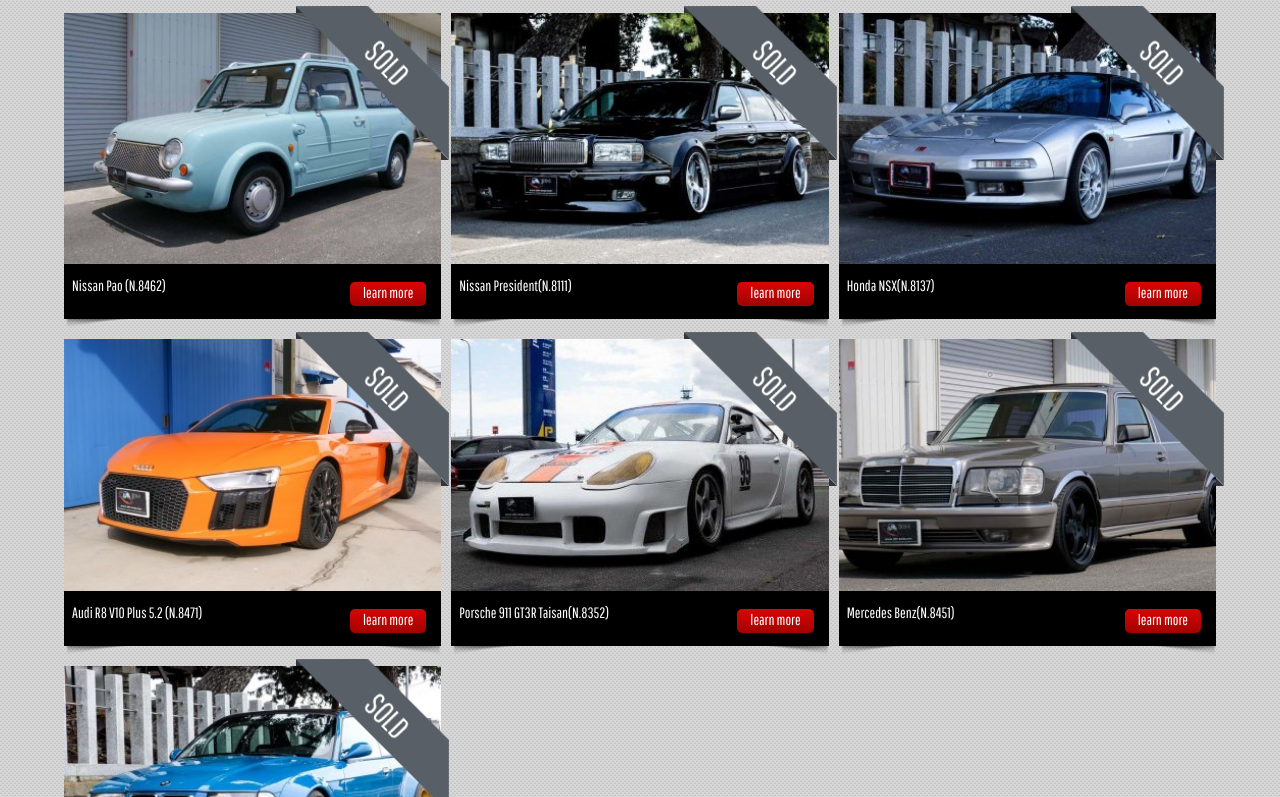
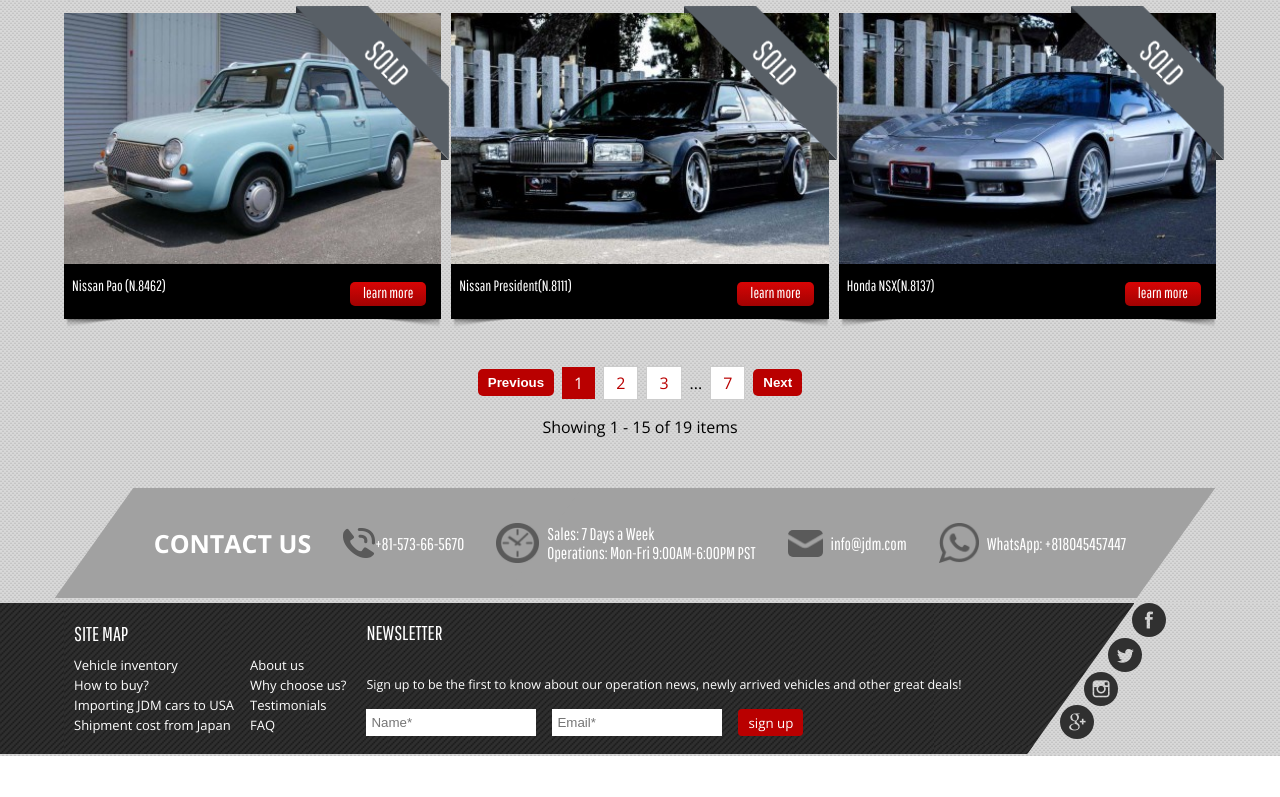
Before and after one commit to BazyshynAnton/jdmarket, a React (Vite) app: page /vehicle-inventory in a window 1280 px wide. Shown: the part 1740-2537 px from the top of the page. After the commit the page ends 2496 px from the top, so only its background shows below. Built offline with nearby package versions, Linux system fonts and the light colour scheme.

Commit message:
add navigation

```diff
--- a/src/components/contentOfVehicleInventory/carSale/CarSale.jsx
+++ b/src/components/contentOfVehicleInventory/carSale/CarSale.jsx
@@ -1,6 +1,12 @@
-import { NavLink, LazyLoadImage } from '../../shared/utils/reactImports'
+import {
+  NavLink,
+  LazyLoadImage,
+  useState,
+} from '../../shared/utils/reactImports'
 
 import CardSale from './cardSale/CardSale'
+import CarSaleNavigation from './carSaleNavigation/CarSaleNavigation'
+import InformationDesk from '../../contentOfHomePage/homePageComponents/informationDesk/InformationDesk'
 
 import jdmSports from '../../../assets/pictures/jdmSports.jpg'
 import jdmClassic from '../../../assets/pictures/jdmClassic.jpg'
@@ -11,6 +17,12 @@ import vehiclePageCars from '../../../data/vehiclePageCars'
 import styles from './CarSale.module.scss'
 
 const CarSale = () => {
+  const [currentPage, setCurrentPage] = useState(1)
+  const limit = 15
+  const startIndex = (currentPage - 1) * limit
+  const endIndex = startIndex + limit
+
+  const currentCars = vehiclePageCars.slice(startIndex, endIndex)
   return (
     <>
       <div className={styles.mainNavAndSectionContainer}>
@@ -63,7 +75,7 @@ const CarSale = () => {
         </div>
       </div>
       <div className={styles.containerOfAllCars}>
-        {vehiclePageCars.map((card) => (
+        {currentCars.map((card) => (
           <NavLink
             key={card.id}
             to={`/vehicle-inventory/${card.id}`}
@@ -73,6 +85,14 @@ const CarSale = () => {
           </NavLink>
         ))}
       </div>
+      <CarSaleNavigation
+        currentPage={currentPage}
+        total={100}
+        limit={limit}
+        vehiclePageCars={vehiclePageCars}
+        onPageChange={(page) => setCurrentPage(page)}
+      />
+      <InformationDesk />
     </>
   )
 }
--- /dev/null
+++ b/src/components/contentOfVehicleInventory/carSale/carSaleNavigation/CarSaleNavigation.jsx
@@ -0,0 +1,139 @@
+const PaginationItem = ({ page, onPageChange, currentPage }) => {
+  return (
+    <li
+      onClick={() => {
+        onPageChange(page)
+        window.scrollTo(0, 0)
+      }}
+    >
+      <span
+        style={{
+          background: page === currentPage ? '#b90000' : '#fff',
+          padding: '5px 12px',
+          border:
+            page === currentPage ? '1px sold #b90000' : '1px solid #cccccc',
+          color: page === currentPage ? '#fff' : '#b90000',
+          cursor: 'pointer',
+        }}
+      >
+        {page}
+      </span>
+    </li>
+  )
+}
+
+const range = (start, end) => {
+  return [...Array(end).keys()].map((el) => el + start)
+}
+
+const CarSaleNavigation = ({
+  currentPage,
+  total,
+  limit,
+  onPageChange,
+  vehiclePageCars,
+}) => {
+  const pagesCount = Math.ceil(total / limit)
+  const pages = range(1, pagesCount)
+
+  const startPage = Math.max(1, currentPage - 2)
+  const endPage = Math.min(pagesCount, currentPage + 2)
+
+  const visiblePages = pages.slice(startPage - 1, endPage)
+
+  const stylesForBtn = {
+    background: '#b90000',
+    padding: '6px 10px',
+    borderRadius: '5px',
+    fontWeight: '600',
+    color: '#fff',
+  }
+  return (
+    <>
+      <ul
+        style={{
+          marginTop: '40px',
+          display: 'flex',
+          justifyContent: 'center',
+          gap: '0.5rem',
+          alignItems: 'center',
+        }}
+      >
+        <li>
+          <button
+            onClick={() => {
+              onPageChange(currentPage - 1)
+              window.scrollTo(0, 0)
+            }}
+            disabled={currentPage === 1}
+            style={{
+              cursor: currentPage === 1 ? 'not-allowed' : 'pointer',
+              ...stylesForBtn,
+            }}
+          >
+            Previous
+          </button>
+        </li>
+        {4 <= currentPage && (
+          <>
+            <PaginationItem
+              page={1}
+              onPageChange={onPageChange}
+              currentPage={currentPage}
+            />
+            <li>...</li>
+          </>
+        )}
+        {visiblePages.map((page) => (
+          <PaginationItem
+            page={page}
+            key={page}
+            onPageChange={onPageChange}
+            currentPage={currentPage}
+          />
+        ))}
+        {endPage < pagesCount && (
+          <>
+            <li>...</li>
+            <PaginationItem
+              page={pagesCount}
+              onPageChange={onPageChange}
+              currentPage={currentPage}
+            />
+          </>
+        )}
+        <li>
+          <button
+            onClick={() => {
+              onPageChange(currentPage + 1)
+              window.scrollTo(0, 0)
+            }}
+            disabled={currentPage === pagesCount}
+            style={{
+              cursor: currentPage === pagesCount ? 'not-allowed' : 'pointer',
+              ...stylesForBtn,
+            }}
+          >
+            Next
+          </button>
+        </li>
+      </ul>
+      <div
+        style={{
+          marginTop: '20px',
+          display: 'flex',
+          justifyContent: 'center',
+          alignItems: 'center',
+        }}
+      >
+        <span>
+          Showing {(currentPage - 1) * limit + 1} -{' '}
+          {Math.min(currentPage * limit, vehiclePageCars.length)} of{' '}
+          {vehiclePageCars.length} items
+        </span>
+      </div>
+    </>
+  )
+}
+
+export default CarSaleNavigation
--- a/src/components/contentOfVehicleInventory/contentOfSearchPage/ContentSearchPage.jsx
+++ b/src/components/contentOfVehicleInventory/contentOfSearchPage/ContentSearchPage.jsx
@@ -1,9 +1,10 @@
 import CarSearchSale from './carSearchSale/CarSearchSale'
-
+import InformationDesk from '../../contentOfHomePage/homePageComponents/informationDesk/InformationDesk'
 const ContentOfVehicleInventory = () => {
   return (
     <div className="my-container">
       <CarSearchSale />
+      <InformationDesk />
     </div>
   )
 }
--- a/src/components/contentOfVehicleInventory/contentOfSearchPage/carSearchSale/CarSearchSale.jsx
+++ b/src/components/contentOfVehicleInventory/contentOfSearchPage/carSearchSale/CarSearchSale.jsx
@@ -1,10 +1,16 @@
-import { NavLink, useSelector } from '../../../shared/utils/reactImports'
+import {
+  NavLink,
+  useEffect,
+  useSelector,
+  useState,
+} from '../../../shared/utils/reactImports'
 
 import CardSearchSale from './cardSearchSale/CardSearchSale'
 
 import vehiclePageCars from '../../../../data/vehiclePageCars'
 
 import styles from '../../carSale/CarSale.module.scss'
+import CarSaleNavigation from '../../carSale/carSaleNavigation/CarSaleNavigation'
 
 const CarSale = () => {
   const { searchInput, sort, selectForm } = useSelector(
@@ -19,6 +25,19 @@ const CarSale = () => {
 
     return categoryMatch && textMatch && sort
   })
+
+  const [currentPage, setCurrentPage] = useState(1)
+  const limit = 15
+  const startIndex = (currentPage - 1) * limit
+  const endIndex = startIndex + limit
+
+  const currentCars = filteredCars.slice(startIndex, endIndex)
+
+  useEffect(() => {
+    if (filteredCars.length < 15) {
+      setCurrentPage(1)
+    }
+  }, [filteredCars.length])
 
   return (
     <>
@@ -57,7 +76,7 @@ const CarSale = () => {
 
       <div className={styles.containerOfAllCars}>
         {sort
-          ? filteredCars.map((card) => (
+          ? currentCars.map((card) => (
               <NavLink
                 key={card.id}
                 to={`/vehicle-inventory/${card.id}`}
@@ -68,6 +87,15 @@ const CarSale = () => {
             ))
           : ''}
       </div>
+      {filteredCars.length > 15 && (
+        <CarSaleNavigation
+          currentPage={currentPage}
+          total={100}
+          limit={limit}
+          vehiclePageCars={filteredCars}
+          onPageChange={(page) => setCurrentPage(page)}
+        />
+      )}
     </>
   )
 }
```
Also changed, not shown: src/components/backToTopBtn/BackToTopBtn.jsx (+13 -0 lines).
